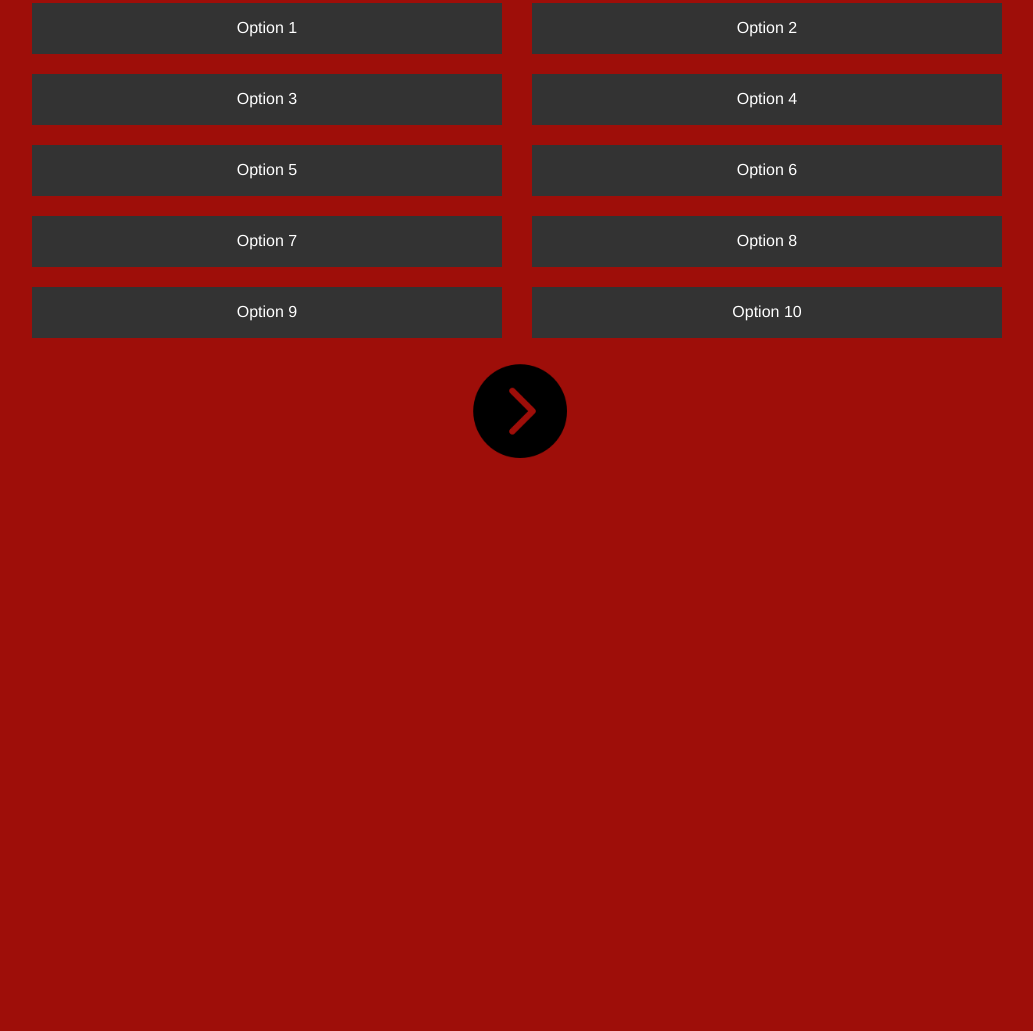
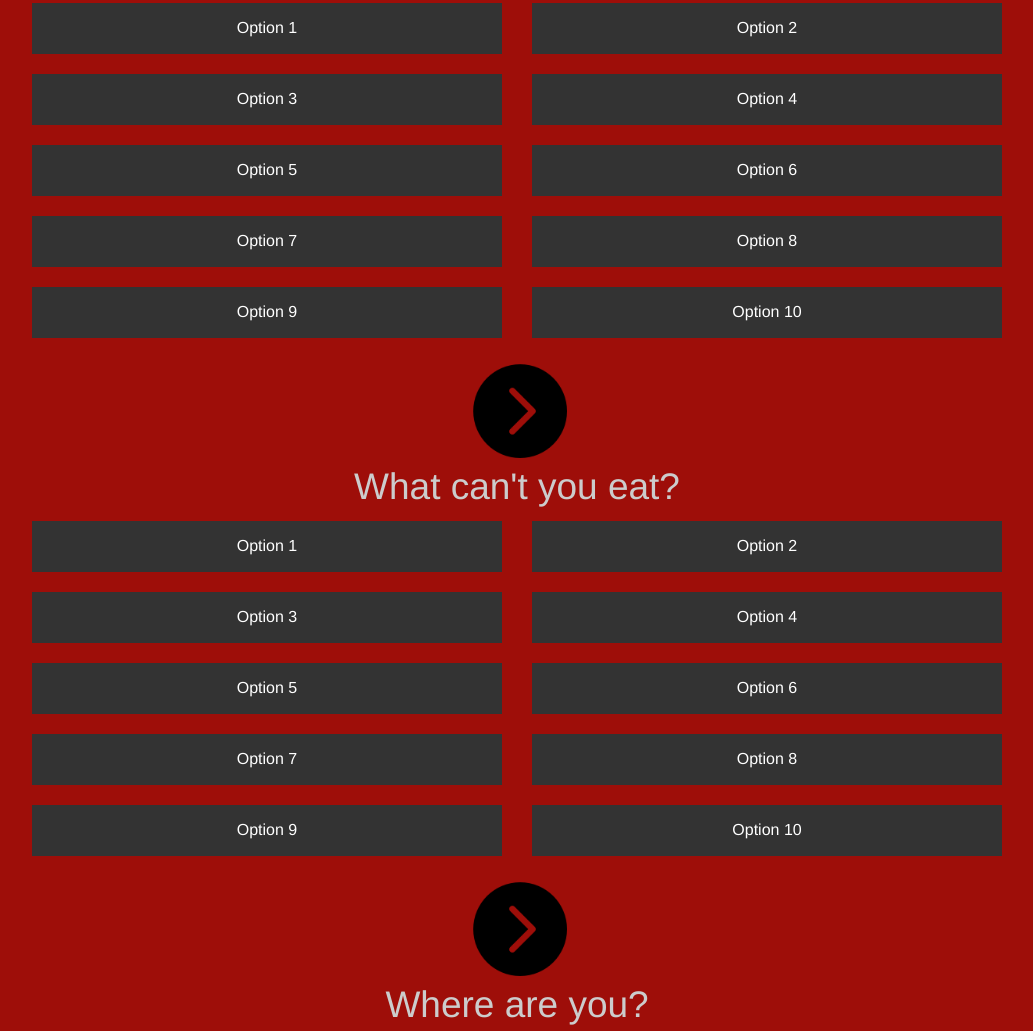
Before and after one commit to vrunjeti/BoilerMake, a website: page WaiterPlease/index.html in a window 1280 px wide. Shown: the part 646-1677 px from the top of the page, without its empty margins (123-1156 px from the left). Before the commit the page ends 1104 px from the top, so only its background shows below. Drawn offline with Linux system fonts and the light colour scheme.

Commit message:
pref allergies

```diff
--- a/WaiterPlease/index.html
+++ b/WaiterPlease/index.html
@@ -80,6 +80,58 @@
     </div>
 
     <div class="prefallergies">
+      <h2>What can't you eat?</h2>
+
+      <div class="row">
+        <div class="column small-6">
+          <p class="button expand">Option 1</p>
+        </div>
+        <div class="column small-6">
+          <p class="button expand">Option 2</p>
+        </div>
+      </div>
+
+      <div class="row">
+        <div class="column small-6">
+          <p class="button expand">Option 3</p>
+        </div>
+        <div class="column small-6">
+          <p class="button expand">Option 4</p>
+        </div>
+      </div>
+
+      <div class="row">
+        <div class="column small-6">
+          <p class="button expand">Option 5</p>
+        </div>
+        <div class="column small-6">
+          <p class="button expand">Option 6</p>
+        </div>
+      </div>
+
+      <div class="row">
+        <div class="column small-6">
+          <p class="button expand">Option 7</p>
+        </div>
+        <div class="column small-6">
+          <p class="button expand">Option 8</p>
+        </div>
+      </div>
+
+      <div class="row">
+        <div class="column small-6">
+          <p class="button expand">Option 9</p>
+        </div>
+        <div class="column small-6">
+          <p class="button expand">Option 10</p>
+        </div>
+      </div>
+
+      <img src="img/arrow.png" width="100">
+    </div>
+
+    <div class="location">
+      <h2>Where are you?</h2>
 
     </div>
 
```
